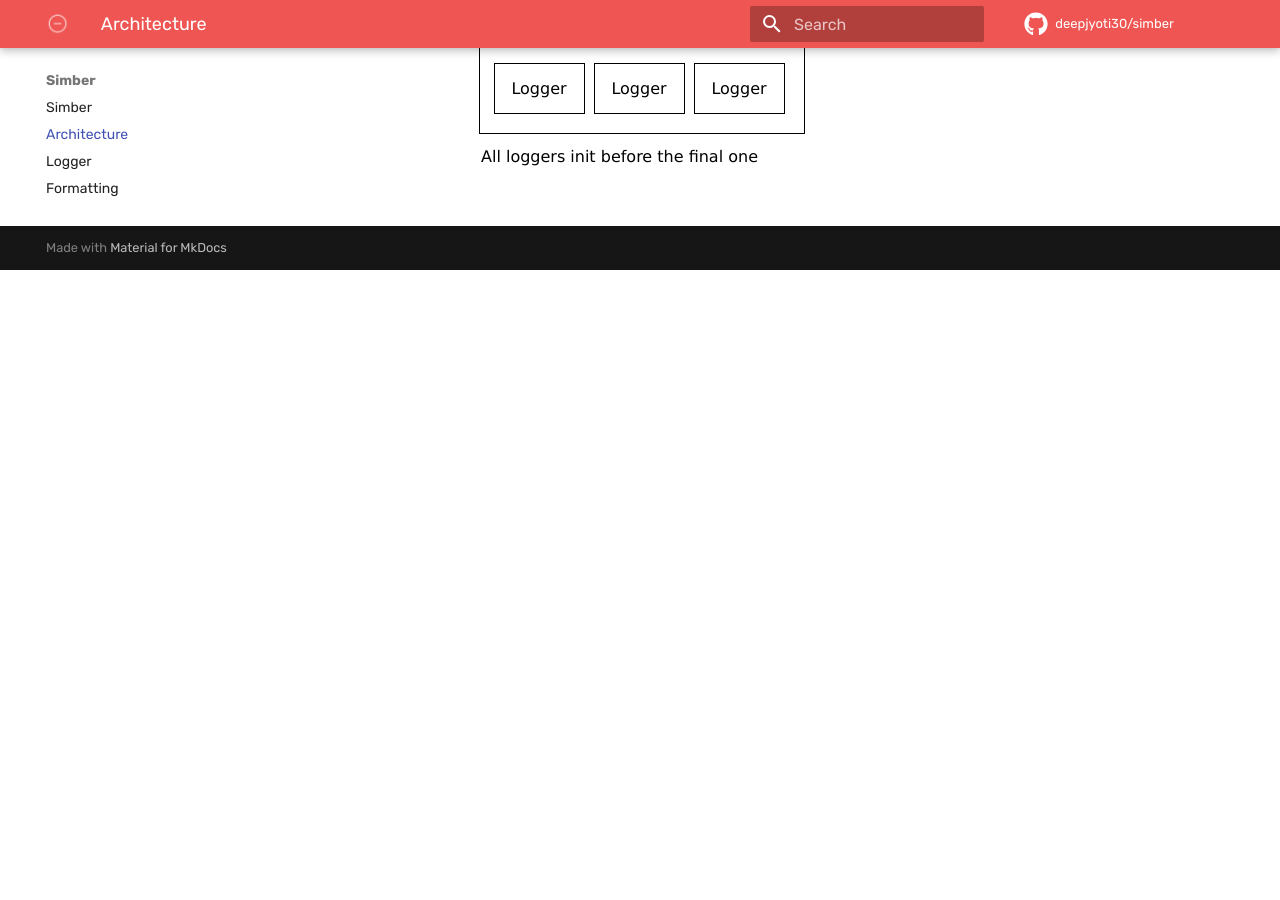
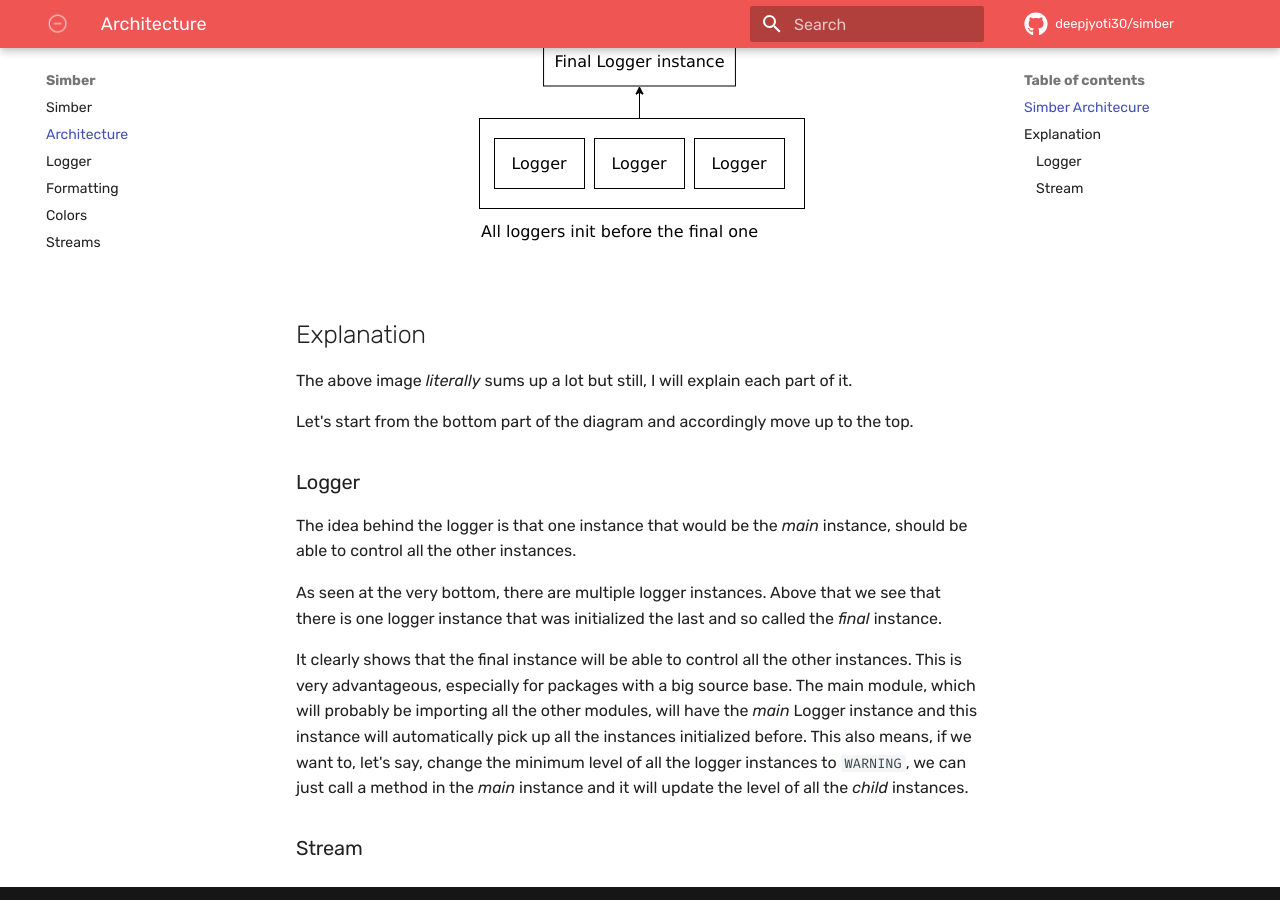
Before and after one commit to deepjyoti30/simber, an MkDocs documentation site: the page built from docs/en/docs/architecture.md, in a window 1280 px wide and 900 px high, scrolled down 766 px. Built offline with MkDocs 1.6.1 and Material for MkDocs 9.7.7, drawn with Linux system fonts in a browser that asks for light colours; comment, search, counter and statistics services are not loaded; before the commit the page ends 1036 px from its top, so only the background shows below that.

Commit message:
Explain the Logger part of the architecture
Add some explanation about the logger part of the architecture, as to
how it is able to handle all the child instances and be able to control
them through the main instance.

```diff
--- a/docs/en/docs/architecture.md
+++ b/docs/en/docs/architecture.md
@@ -2,9 +2,27 @@
 
 In order to get the best out of **Simber**, you should be aware of its architecture. The ideology behind creating Simber was that it needs to be simple enough that anyone can start using it right away
 and powerfull enough that pro users can get everything they want from a Logger.
+
+## Simber Architecure
 
 Following image sums up how **Simber** actually works and why it is *powerful*
 
 <div align="center" style="padding-top: 25px; padding-bottom: 25px;">
 <img src="/assets/simber_arch.png">
 </div>
+
+## Explanation
+
+The above image *literally* sums up a lot but still, I will explain each part of it.
+
+Let's start from the bottom part of the diagram and accordingly move up to the top.
+
+### Logger
+
+The idea behind the logger is that one instance that would be the *main* instance, should be able to control all the other instances.
+
+As seen at the very bottom, there are multiple logger instances. Above that we see that there is one logger instance that was initialized the last and so called the *final* instance.
+
+It clearly shows that the final instance will be able to control all the other instances. This is very advantageous, especially for packages with a big source base. The main module, which will probably be importing all the other modules, will have the *main* Logger instance and this instance will automatically pick up all the instances initialized before. This also means, if we want to, let's say, change the minimum level of all the logger instances to `WARNING`, we can just call a method in the *main* instance and it will update the level of all the *child* instances.
+
+### Stream
```
